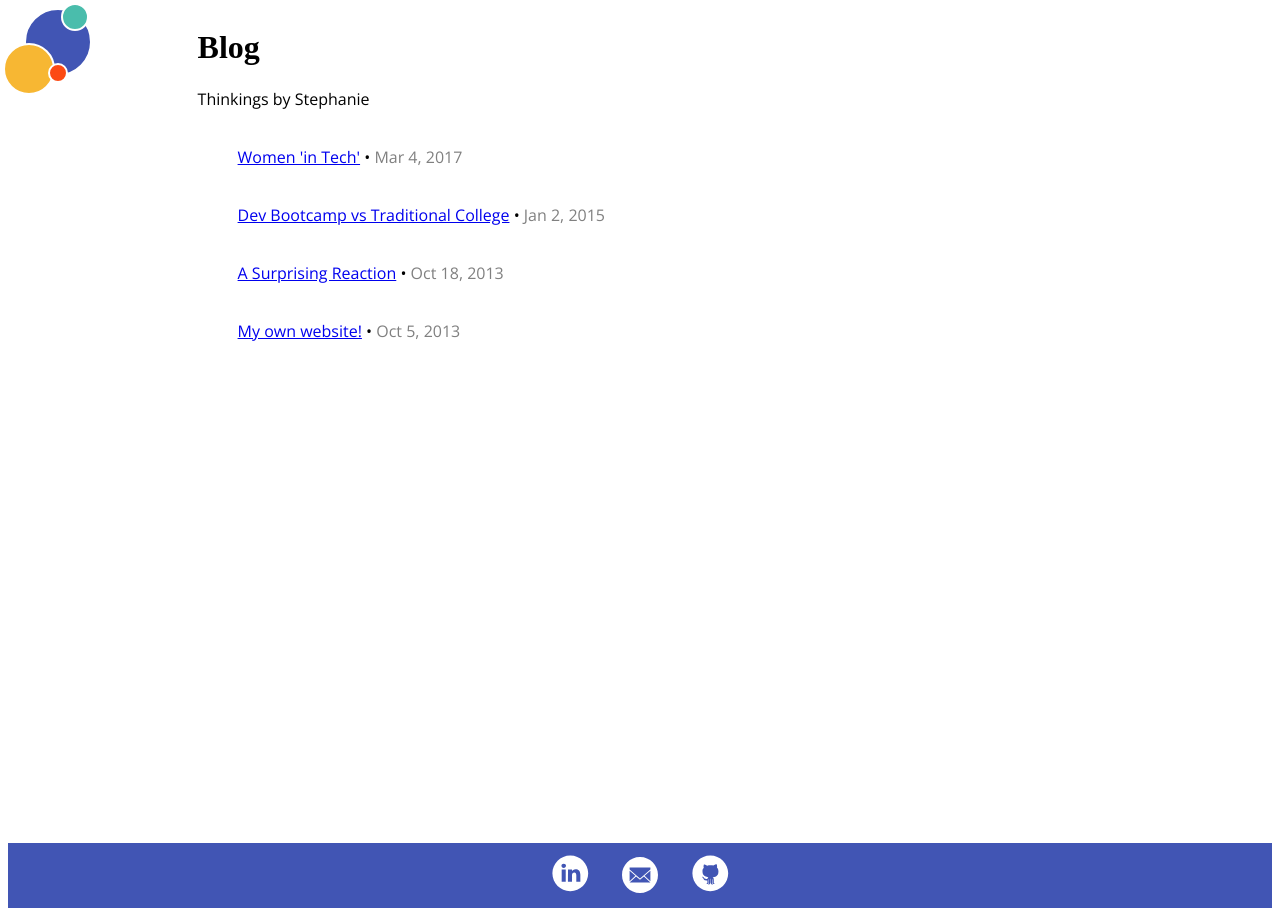
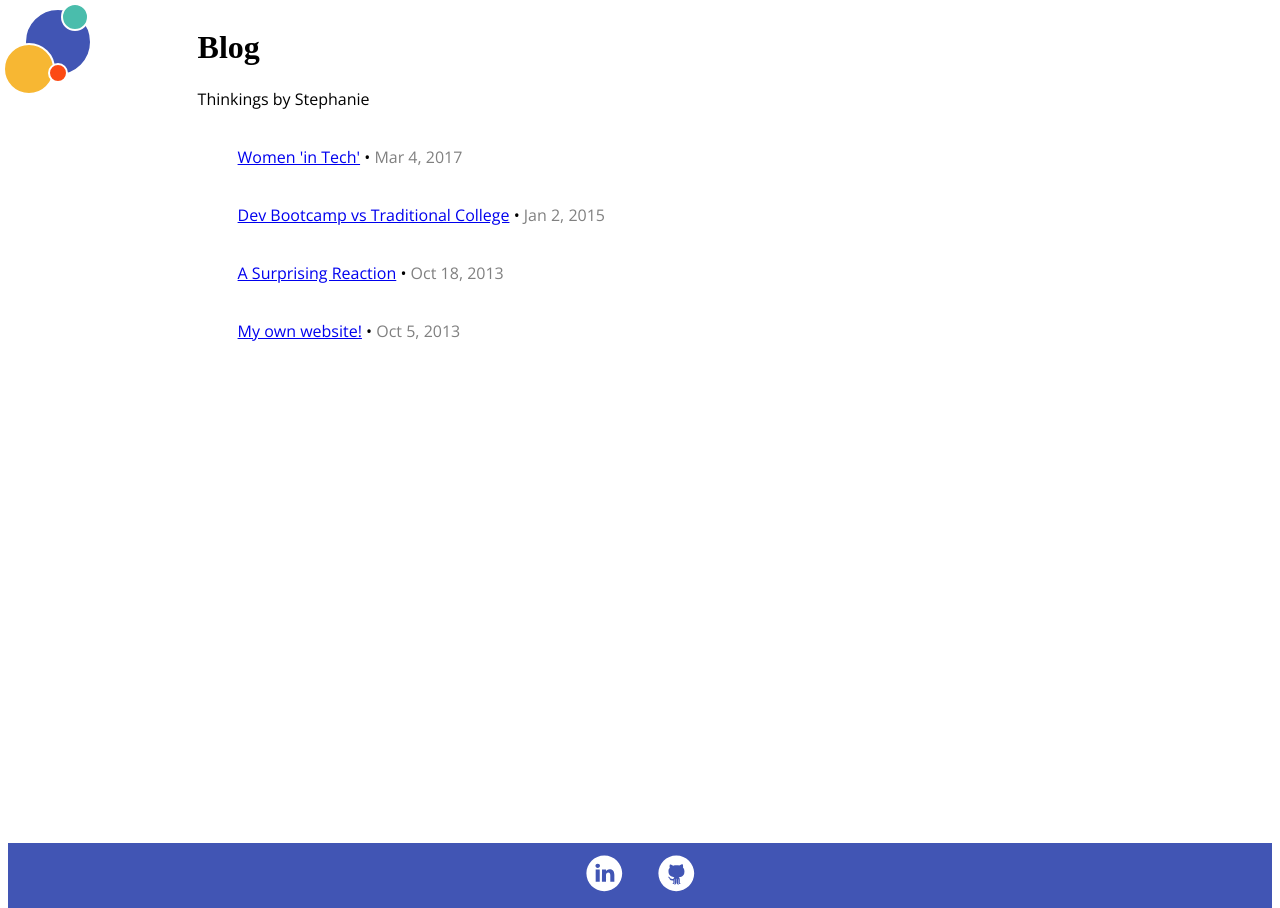
Before and after one commit to Stephanie-Chou/blog, a Jekyll site: the page built from blog.md, in a window 1280 px wide. Built offline with Jekyll 4.4.1, drawn with Linux system fonts in a browser that asks for light colours; some web fonts are replaced.

Commit message:
remove email

```diff
--- a/_includes/footer.html
+++ b/_includes/footer.html
@@ -2,7 +2,6 @@
   <div style="flex-direction: row;">
     <a href="https://www.linkedin.com/in/stephaniechou1
 " target="_blank"><img src="{{site.baseurl}}/assets/images/linkedin.svg" class="icon"></a>
-    <a href="mailto:stephanie.chou@outlook.com"><img src="{{site.baseurl}}/assets/images/email.svg" class="icon email"></a>
     <a href="http://www.github.com/Stephanie-Chou" target="_blank"><img src="{{site.baseurl}}/assets/images/github.svg" class="icon"></a>
   </div>
 </footer>
```
